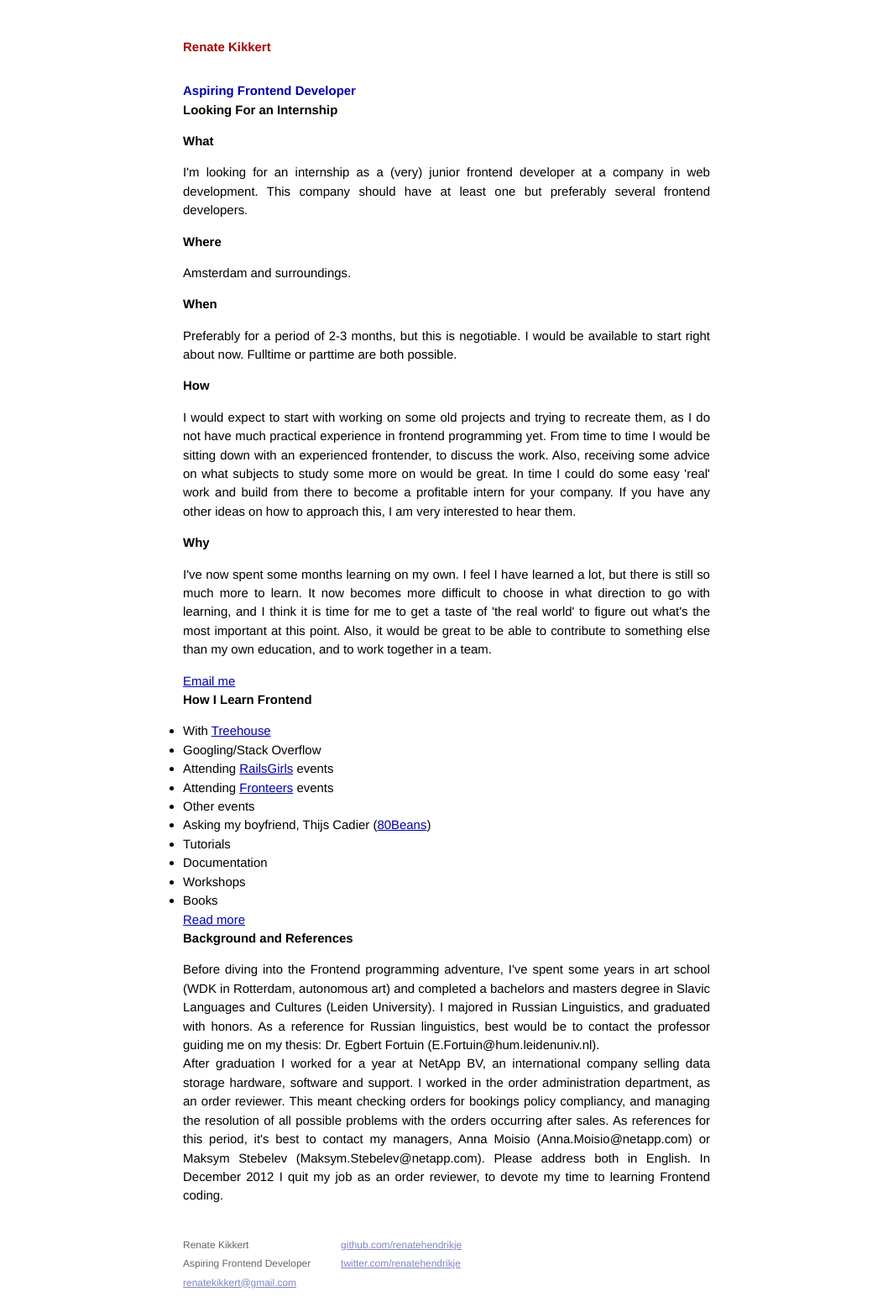
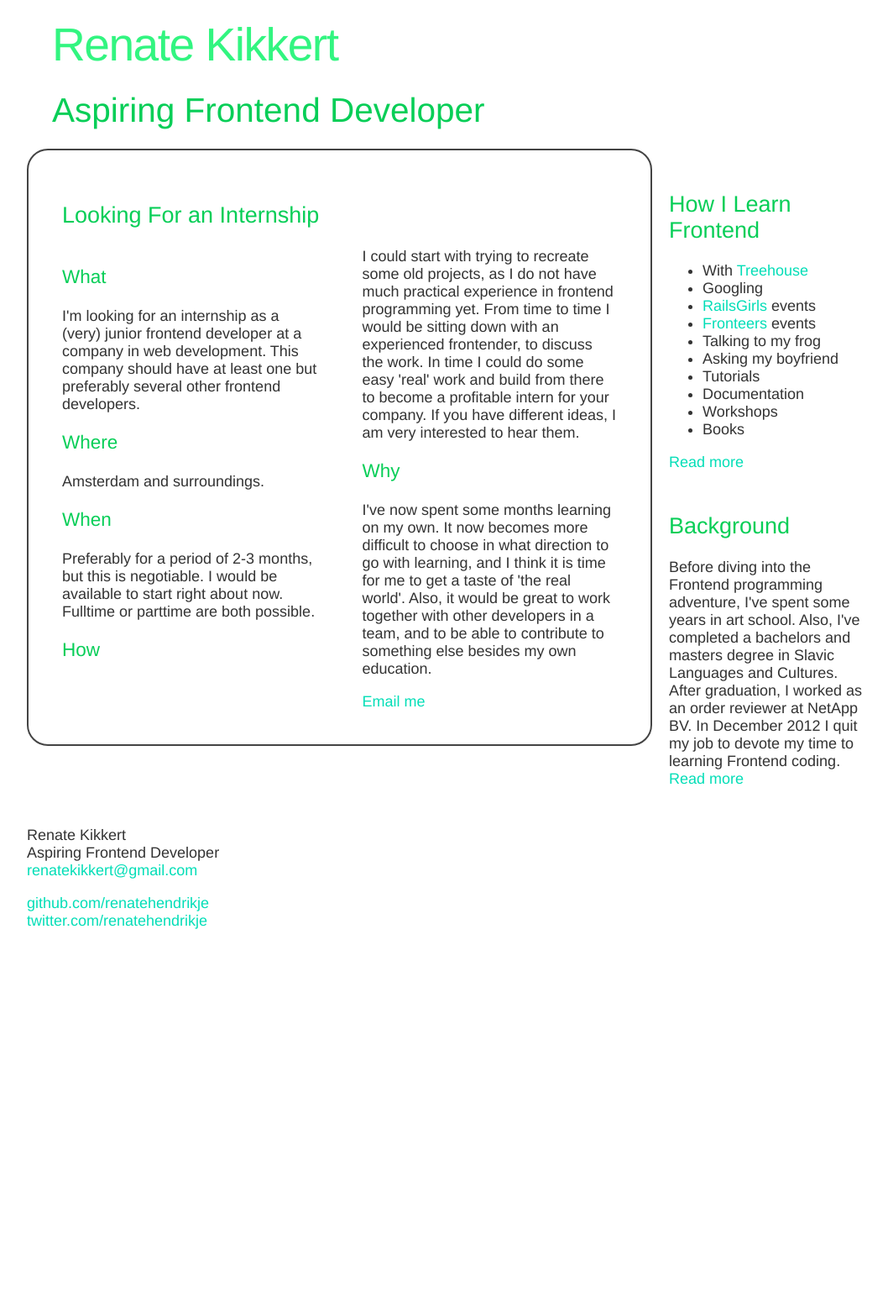
Before and after one commit to renatehendrikje/renatehendrikje.github.io, a Jekyll site: the page built from index.html, in a window 1280 px wide. Shown: the whole page at 84% size, without its empty margins (108-1166 px from the left). Built offline with Jekyll 4.4.1, drawn with Linux system fonts in a browser that asks for light colours; after the commit the page ends 1135 px from its top, so only the background shows below that.

Commit message:
removed syntax.css, added text to index.html and study.html, created background.html, grid.css and normalize.css. Added styling to main.css: typography and positioning of elements.

```diff
--- a/_layouts/default.html
+++ b/_layouts/default.html
@@ -5,9 +5,8 @@
         <meta http-equiv="X-UA-Compatible" content="IE=edge,chrome=1">
         <title>{{ page.title }}</title>
         <meta name="viewport" content="width=device-width">
-
-        <!-- syntax highlighting CSS -->
-        <link rel="stylesheet" href="/css/syntax.css">
+        <link rel="stylesheet" href="css/normalize.css" type="text/css" media="screen">
+        <link rel="stylesheet" href="css/grid.css" type="text/css" media="screen">
 
         <!-- Custom CSS -->
         <link rel="stylesheet" href="/css/main.css">
@@ -16,31 +15,14 @@
     <body>
 
         <div class="container">
-          <div class="site">
-            <div class="header">
-              <h1 class="title"><a href="/">{{ site.name }}</a></h1>
-              <h2 class="subtitle"><a href="/">Aspiring Frontend Developer</a></h2>
-            </div>
+          <div class="header">
+            <h1><a href="/">Renate Kikkert</a></h1>
+            <h2><a href="/">Aspiring Frontend Developer</a></h2>
+          </div>
 
-                {{ content }}
+              {{ content }}
 
-            <div class="footer">
-              <div class="contact">
-                <p>
-                  Renate Kikkert<br />
-                  Aspiring Frontend Developer<br />
-                  <a href="mailto:renatekikkert@gmail.com">renatekikkert@gmail.com</a>
-                </p>
-              </div>
-              <div class="contact">
-                <p>
-                  <a href="http://github.com/renatehendrikje/">github.com/renatehendrikje</a><br />
-                  <a href="http://twitter.com/renatehendrikje/">twitter.com/renatehendrikje</a><br />
-                </p>
-              </div>
-            </div>
-          </div>
+
         </div> <!-- /container -->
-
     </body>
 </html>
--- /dev/null
+++ b/background.html
@@ -0,0 +1,6 @@
+---
+layout: default
+title: Renate Kikkert
+---
+
+<p>Before diving into the Frontend programming adventure, I've spent some years in art school (WDK in Rotterdam, autonomous art). Also, I've completed a bachelors and masters degree in Slavic Languages and Cultures (Leiden University). I majored in Russian Linguistics, and graduated with honors.<br /> After graduation I worked for a year at NetApp BV, an international company selling data storage hardware, software and support. I worked in the order administration department, as an order reviewer. (References available upon request.) In December 2012 I quit my job as an order reviewer, to devote my time to learning Frontend coding.</p>
--- /dev/null
+++ b/css/grid.css
@@ -0,0 +1,52 @@
+/*
+ Width: 1000px
+ # Columns : 12
+ Column width: 65px
+ Gutter : 20px
+
+target / context = result
+
+ */
+.grid_1 { width: 6.5%; } /* 65px/1000px = 0.065px */
+.grid_2 { width: 15%; } /* 150px/1000px =  0.15px */
+.grid_3 { width: 23.5%; } /* 235px/1000px = 0.235px */
+.grid_4 { width: 32%; } /* 320px/1000px = 0.32px */
+.grid_5 { width: 40.5%; } /* 405px/1000px = 0.405px */
+.grid_6 { width: 49%; } /* 490px/1000px = 0.49px */
+.grid_7 { width: 57.5%; } /* 575px/1000px = 0.575px */
+.grid_8 { width: 66%; } /* 660px/1000px = 0.66px */
+.grid_9 { width: 74.5%; } /* 745px/1000px = 0.745px */
+.grid_10 { width: 83%; } /* 830px/1000px = 0.83px */
+.grid_11 { width: 91.5%; } /* 915px/1000px = 0.915px */
+.grid_12 { width: 100%; } /* 1000px/1000px = 1 */
+
+.grid_1,
+.grid_2,
+.grid_3,
+.grid_4,
+.grid_5,
+.grid_6,
+.grid_7,
+.grid_8,
+.grid_9,
+.grid_10,
+.grid_11,
+.grid_12 {
+	margin: 0 2% 1% 0;
+	float: left;
+	display: block;
+}
+
+.alpha{margin-left:0;}
+.omega{margin-right:0;}
+
+.container{
+	width: 90%; /*width: 1000px;*/
+	max-width: 1000px;
+	margin: auto;
+
+}
+
+
+
+.clear{clear:both;display:block;overflow:hidden;visibility:hidden;width:0;height:0}.clearfix:after{clear:both;content:' ';display:block;font-size:0;line-height:0;visibility:hidden;width:0;height:0}* html .clearfix,*:first-child+html .clearfix{zoom:1}
--- a/css/main.css
+++ b/css/main.css
@@ -1,164 +1,107 @@
-/*****************************************************************************/
-/*
-/* Common
-/*
-/*****************************************************************************/
+/*global*/
 
-/* Global Reset */
 * {
-  margin: 0;
-  padding: 0;
+  -moz-box-sizing: border-box;
+  -webkit-box-sizing: border-box;
+  box-sizing: border-box;
 }
 
-html, body { height: 100%; }
-
 body {
-  background-color: #FFF;
-  font: 13.34px Helvetica, Arial, sans-serif;
-  font-size: small;
-  text-align: center;
+  font-family: helvetica, arial, sans-serif;
+  font-weight: 100;
+  font-size: 1.125em;
+  color: #333;
+  background: #fff;
 }
 
-h1, h2, h3, h4, h5, h6 {
-  font-size: 100%; }
-
-h1 { margin-bottom: 1em; }
-p { margin: 1em 0; }
-
-a         { color: #00a; }
-a:hover   { color: #000; }
-a:visited { color: #a0a; }
-
-table {
-  font-size: inherit;
-  font: 100%;
-}
-
-/*****************************************************************************/
-/*
-/* Home
-/*
-/*****************************************************************************/
-ul.posts {
-  list-style-type: none;
-  margin-bottom: 2em;
-}
-
-ul.posts li {
-  line-height: 1.75em;
-}
-
-ul.posts span {
-  color: #aaa;
-  font-family: Monaco, "Courier New", monospace;
-  font-size: 80%;
-}
-
-/*****************************************************************************/
-/*
-/* Site
-/*
-/*****************************************************************************/
-
-.site {
-  font-size: 115%;
-  text-align: justify;
-  width: 42em;
-  margin: 3em auto 2em;
-  line-height: 1.5em;
-}
-
-.site .header a {
-  font-weight: bold;
+a {
   text-decoration: none;
 }
 
-.site .header h1.title {
-  display: inline-block;
-  margin-bottom: 2em;
+a:link {
+  color: #03deb7;
 }
 
-.site .header h1.title a {
-  color: #a00;
+a:visited {
+  color:#04c4a2;
 }
 
-.site .header h1.title a:hover {
-  color: #000;
+a:hover {
+  color: #04facf;
 }
 
-.site .header a.extra {
-  color: #aaa;
-  margin-left: 1em;
+img {
+  max-width: 100%;
 }
 
-.site .header a.extra:hover {
-  color: #000;
+/*typography*/
+
+h1 {
+  font-size: 1.750em;
+  font-weight: 100;
+  letter-spacing: -1.5px;
+  color: #32f580;
 }
 
-.site .meta {
-  color: #aaa;
+h2 {
+  font-weight: 100;
+  font-size: 1.500em;
+  color: #07ce57;
+}
+h3 {
+  font-weight: 100;
+  font-size: 1.250em;
+  color: #07ce57;
 }
 
-.site .footer {
-  font-size: 80%;
-  color: #666;
-  margin-top: 2em;
-  overflow: hidden;
+.header h1 a {
+  font-weight: 100;
+  font-size: 1.750em;
+  letter-spacing: -1.5px;
+  color: #32f580;
 }
 
-.site .footer .contact {
-  float: left;
-  margin-right: 3em;
+.header h1 a:visited {
+  color: #32f580;
 }
 
-.site .footer .contact a {
-  color: #8085C1;
+.header h2 a {
+  font-weight: 100;
+  font-size: 1.500em;
+  color: #07ce57;
 }
 
-.site .footer .rss {
-  margin-top: 1.1em;
-  margin-right: -.2em;
-  float: right;
+.header h2 a:visited {
+  color: #07ce57;
 }
 
-.site .footer .rss img {
-  border: 0;
+/* text boxes and positioning*/
+
+.header {
+  padding-left: 3%;
 }
 
-/*****************************************************************************/
-/*
-/* Posts
-/*
-/*****************************************************************************/
-
-/* standard */
-#post pre {
-  border: 1px solid #ddd;
-  background-color: #eef;
-  padding: 0 .4em;
+.internship {
+  border: 2px solid #444;
+  padding: 4%;
+  border-radius: 25px;
+  -webkit-border-radius: 25px;
+  -moz-border-radius: 25px;
+  columns: 225px 2;
+  -webkit-columns: 225px 2;
+  -webkit-column-gap: 3em;
+  -moz-columns: 225px 2;
+  -moz-column-gap: 3em;
 }
 
-#post ul, #post ol {
-  margin-left: 1.35em;
+.internship h2 {
+  column-span: all; /* W3C */
+  -webkit-column-span: all; /* Safari & Chrome */
+  -moz-column-span: all; /* Firefox */
+  -ms-column-span: all; /* Internet Explorer */
+  -o-column-span: all; /* Opera */
 }
 
-#post code {
-  border: 1px solid #ddd;
-  background-color: #eef;
-  padding: 0 .2em;
+.study h2 {
+  padding-top: 12%;
 }
-
-#post pre code {
-  border: none;
-}
-
-/* terminal */
-#post pre.terminal {
-  border: 1px solid #000;
-  background-color: #333;
-  color: #FFF;
-}
-
-#post pre.terminal code {
-  background-color: #333;
-}
--- a/index.html
+++ b/index.html
@@ -3,39 +3,51 @@ layout: default
 title: Renate Kikkert
 ---
 
-<div id="internship">
-	<h1>Looking For an Internship</h1>
-	<h2>What</h2>
-	<p>I'm looking for an internship as a (very) junior frontend developer at a company in web development. This company should have at least one but preferably several frontend developers.</p>
-	<h2>Where</h2>
+<div class="internship grid_9">
+	<h2>Looking For an Internship</h2>
+	<h3>What</h3>
+	<p>I'm looking for an internship as a (very) junior frontend developer at a company in web development. This company should have at least one but preferably several other frontend developers.</p>
+	<h3>Where</h3>
 	<p>Amsterdam and surroundings.</p>
-	<h2>When</h2>
+	<h3>When</h3>
 	<p>Preferably for a period of 2-3 months, but this is negotiable. I would be available to start right about now. Fulltime or parttime are both possible.</p>
-	<h2>How</h2>
-	<p>I would expect to start with working on some old projects and trying to recreate them, as I do not have much practical experience in frontend programming yet. From time to time I would be sitting down with an experienced frontender, to discuss the work. Also, receiving some advice on what subjects to study some more on would be great. In time I could do some easy 'real' work and build from there to become a profitable intern for your company. If you have any other ideas on how to approach this, I am very interested to hear them.</p>
-	<h2>Why</h2>
-	<p>I've now spent some months learning on my own. I feel I have learned a lot, but there is still so much more to learn. It now becomes more difficult to choose in what direction to go with learning, and I think it is time for me to get a taste of 'the real world' to figure out what's the most important at this point. Also, it would be great to be able to contribute to something else than my own education, and to work together in a team.</p>
+	<h3>How</h3>
+	<p>I could start with trying to recreate some old projects, as I do not have much practical experience in frontend programming yet. From time to time I would be sitting down with an experienced frontender, to discuss the work. In time I could do some easy 'real' work and build from there to become a profitable intern for your company. If you have different ideas, I am very interested to hear them.</p>
+	<h3>Why</h3>
+	<p>I've now spent some months learning on my own. It now becomes more difficult to choose in what direction to go with learning, and I think it is time for me to get a taste of 'the real world'. Also, it would be great to work together with other developers in a team, and to be able to contribute to something else besides my own education.</p>
 	<a class="button" href="mailto:renatekikkert@gmail.com">Email me</a>
 </div>
 
-<div id="study">
-	<h1>How I Learn Frontend</h1>
+<div class="study grid_3 omega sidebar">
+	<h2>How I Learn Frontend</h2>
 	<ul>
 		<li>With <a href="http://teamtreehouse.com">Treehouse</a></li>
-		<li>Googling/Stack Overflow</li>
-		<li>Attending <a href="http://www.railsgirls.nl">RailsGirls</a> events</li>
-		<li>Attending <a href="http://fronteers.nl">Fronteers</a> events</li>
-		<li>Other events</li>
-		<li>Asking my boyfriend, Thijs Cadier (<a href="http://www.80beans.com">80Beans</a>)</li>
+		<li>Googling</li>
+		<li><a href="http://www.railsgirls.nl">RailsGirls</a> events</li>
+		<li><a href="http://fronteers.nl">Fronteers</a> events</li>
+		<li>Talking to my frog</li>
+		<li>Asking my boyfriend</li>
 		<li>Tutorials</li>
 		<li>Documentation</li>
 		<li>Workshops</li>
 		<li>Books</li>
-		<a href="/study.html">Read more</a>
 	</ul>
+	<p><a href="/study.html">Read more</a></p>
 </div>
 
-<div id="background">
-	<h1>Background and References</h1>
-	<p>Before diving into the Frontend programming adventure, I've spent some years in art school (WDK in Rotterdam, autonomous art) and completed a bachelors and masters degree in Slavic Languages and Cultures (Leiden University). I majored in Russian Linguistics, and graduated with honors. As a reference for Russian linguistics, best would be to contact the professor guiding me on my thesis: Dr. Egbert Fortuin (E.Fortuin@hum.leidenuniv.nl).<br> After graduation I worked for a year at NetApp BV, an international company selling data storage hardware, software and support. I worked in the order administration department, as an order reviewer. This meant checking orders for bookings policy compliancy, and managing the resolution of all possible problems with the orders occurring after sales. As references for this period, it's best to contact my managers, Anna Moisio (Anna.Moisio@netapp.com) or Maksym Stebelev (Maksym.Stebelev@netapp.com). Please address both in English. In December 2012 I quit my job as an order reviewer, to devote my time to learning Frontend coding.</p>
+<div class="background grid_3 omega sidebar">
+	<h2>Background</h2>
+	<p>Before diving into the Frontend programming adventure, I've spent some years in art school. Also, I've completed a bachelors and masters degree in Slavic Languages and Cultures.<br /> After graduation, I worked as an order reviewer at NetApp BV. In December 2012 I quit my job to devote my time to learning Frontend coding.<br /><a href="/background.html">Read more</a></p>
 </div>
+
+<div class="contact grid_9">
+  <p>
+    Renate Kikkert<br />
+    Aspiring Frontend Developer<br />
+    <a href="mailto:renatekikkert@gmail.com">renatekikkert@gmail.com</a>
+  </p>
+  <p>
+    <a href="http://github.com/renatehendrikje/">github.com/renatehendrikje</a><br />
+    <a href="http://twitter.com/renatehendrikje/">twitter.com/renatehendrikje</a><br />
+  </p>
+</div>
--- a/study.html
+++ b/study.html
@@ -42,3 +42,5 @@ title: Renate Kikkert
 	<h1>Books</h1>
 	<p>Lorem ipsum</p>
 </div>
+
+, Thijs Cadier (<a href="http://www.80beans.com">80Beans</a>)</li>
```
Also changed, not shown: css/normalize.css (added), 1 other file.
